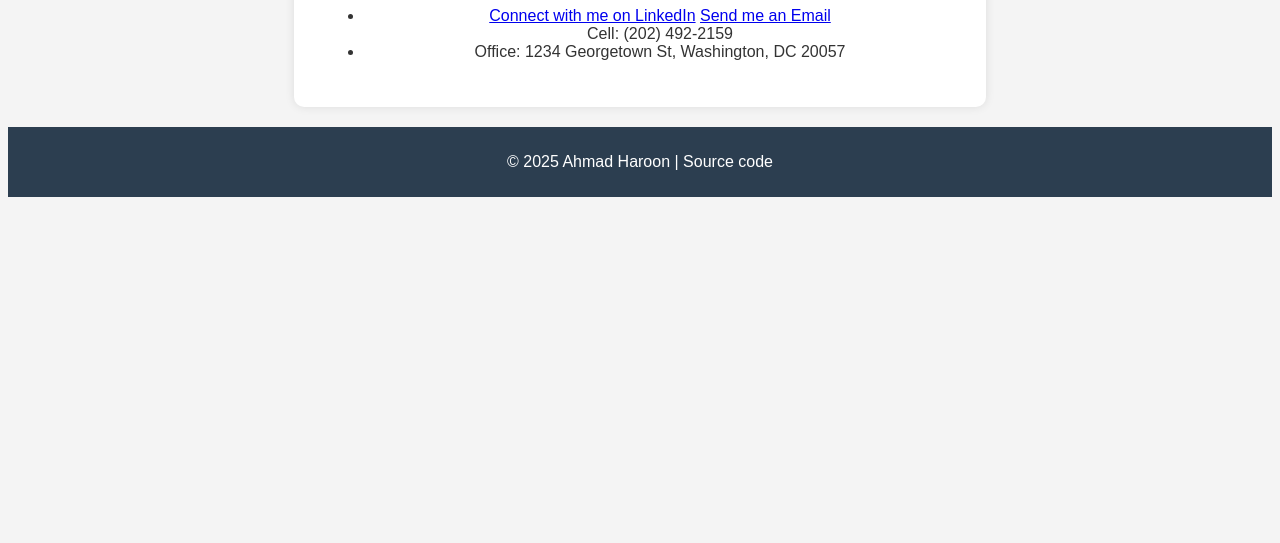
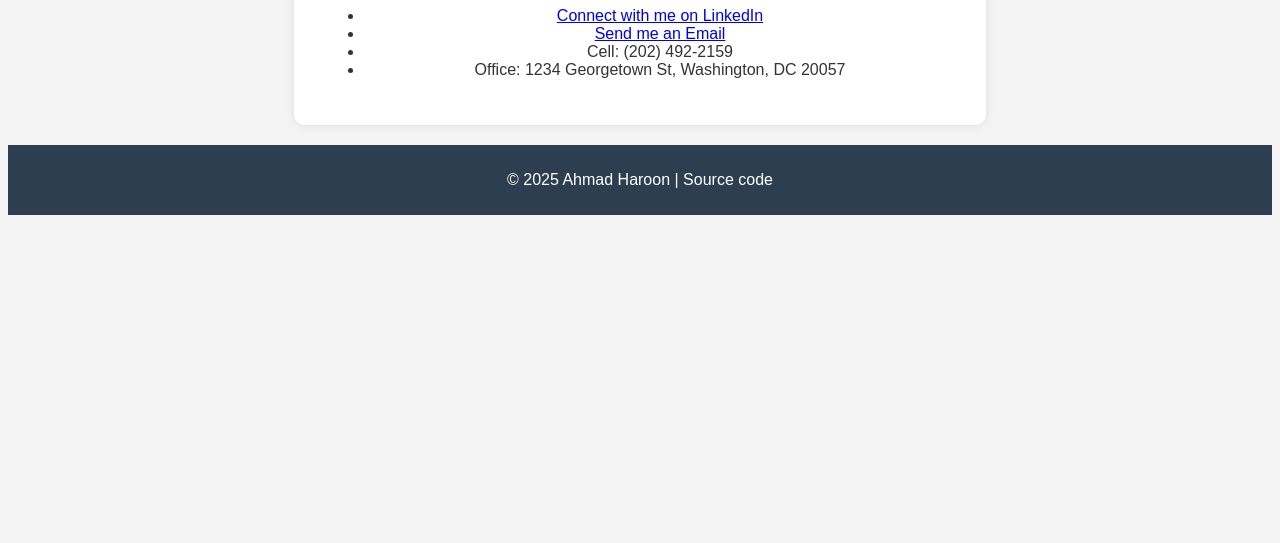
Before and after one commit to ahmadhrc/Ahmad, a plain HTML site: page contact.html in a window 1280 px wide. Shown: the part 257-800 px from the top of the page. Drawn offline with Linux system fonts and the light colour scheme.

Commit message:
Update contact.html

```diff
--- a/contact.html
+++ b/contact.html
@@ -23,8 +23,11 @@
       <ul>
         <li>
           <a href="https://www.linkedin.com/in/ahmadhrc"> Connect with me on LinkedIn</a>
+        </li>
+        <li>
           <a href="mailto:ah1973@georgetown.edu"> Send me an Email</a>
-        </li> Cell: (202) 492-2159 </li>
+        </li>
+        <li> Cell: (202) 492-2159 </li>
         <li>Office: 1234 Georgetown St, Washington, DC 20057</li>
       </ul>
     </div>
```
